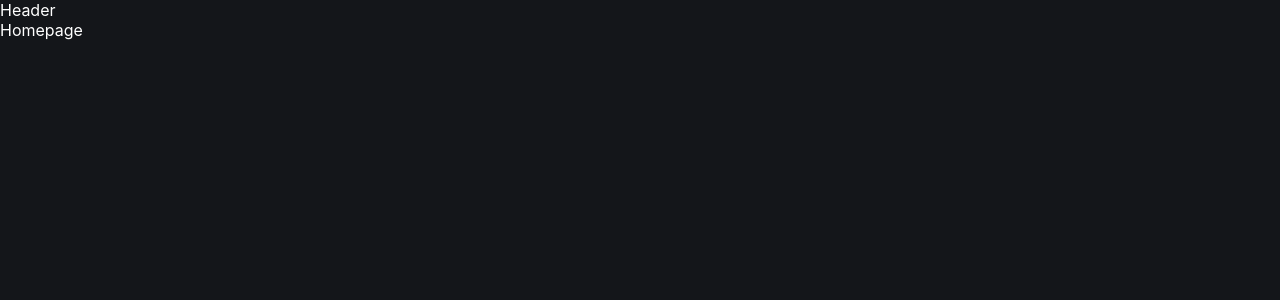
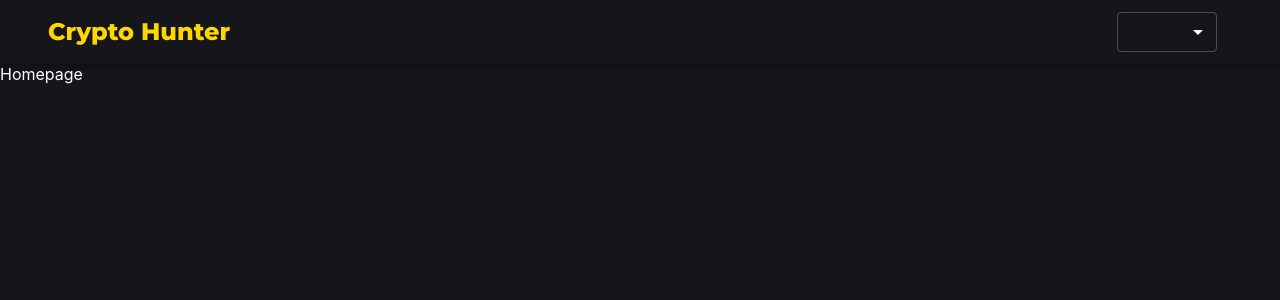
Before and after one commit to namitmalasi/Crypto-Hunter, a React (Create React App) app: page / in a window 1280 px wide. Shown: the top 300 px of the page. Built offline with nearby package versions, Linux system fonts and the light colour scheme.

Commit message:
added the header component

```diff
--- a/src/Components/Header.js
+++ b/src/Components/Header.js
@@ -1,7 +1,65 @@
+import {
+  AppBar,
+  Container,
+  createTheme,
+  makeStyles,
+  MenuItem,
+  Select,
+  ThemeProvider,
+  Toolbar,
+  Typography,
+} from "@material-ui/core";
 import React from "react";
+import { useHistory } from "react-router-dom/cjs/react-router-dom.min";
+
+const useStyles = makeStyles(() => ({
+  title: {
+    flex: 1,
+    color: "gold",
+    fontFamily: "Montserrat",
+    fontWeight: "bold",
+    cursor: "pointer",
+  },
+}));
 
 const Header = () => {
-  return <div>Header</div>;
+  const classes = useStyles();
+  const history = useHistory();
+
+  const darkTheme = createTheme({
+    palette: {
+      primary: {
+        main: "#fff",
+      },
+      type: "dark",
+    },
+  });
+
+  return (
+    <ThemeProvider theme={darkTheme}>
+      <AppBar color="transparent" position="static">
+        <Container>
+          <Toolbar>
+            <Typography
+              className={classes.title}
+              onClick={() => history.push("/")}
+              variant="h5"
+            >
+              Crypto Hunter
+            </Typography>
+
+            <Select
+              variant="outlined"
+              style={{ width: 100, height: 40, marginRight: 15 }}
+            >
+              <MenuItem value={"USD"}>USD</MenuItem>
+              <MenuItem value={"INR"}>INR</MenuItem>
+            </Select>
+          </Toolbar>
+        </Container>
+      </AppBar>
+    </ThemeProvider>
+  );
 };
 
 export default Header;
```
Also changed, not shown: src/App.js (line endings or trailing spaces).
